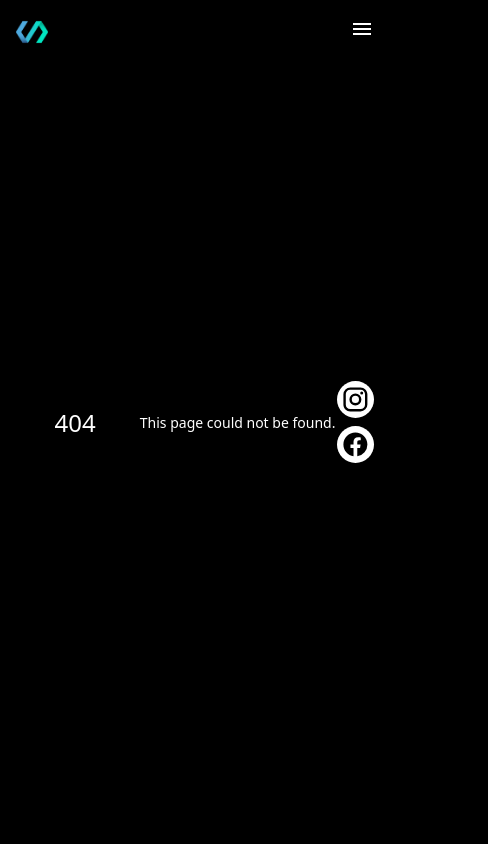
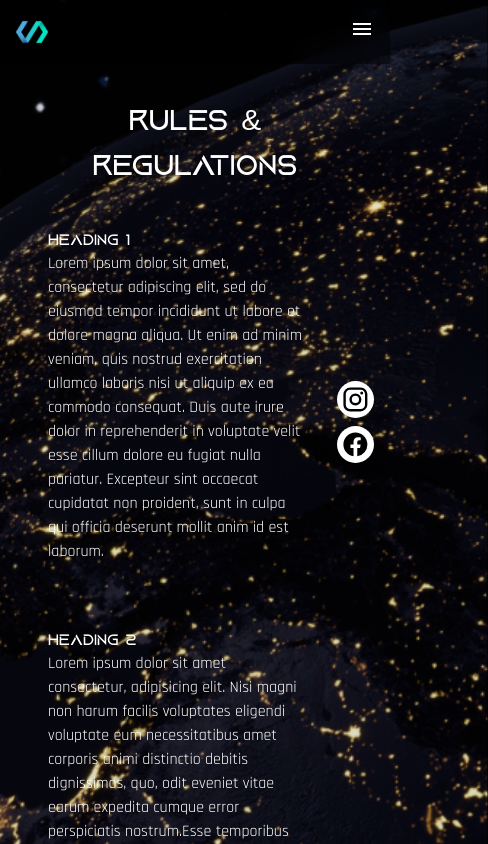
Before and after one commit to damnitjoshua/PNL23-Web, a Next.js app: page /rules in a window 390 px wide. Before the commit this address had no page. Shown: the top 844 px of the page, 488 px wide, since content can reach past the window. Built offline with nearby package versions, Linux system fonts and the light colour scheme.

Commit message:
Added Rules and its responsiveness

```diff
--- /dev/null
+++ b/app/rules/page.tsx
@@ -0,0 +1,42 @@
+import React from "react";
+import Image from "next/image";
+import MainBg from "../../public/images/rules.png";
+
+export default function Announcements() {
+    const announcements = [
+        {
+            id: 1,
+            title: "Heading 1",
+            content: "Lorem ipsum dolor sit amet, consectetur adipiscing elit, sed do eiusmod tempor incididunt ut labore et dolore magna aliqua. Ut enim ad minim veniam, quis nostrud exercitation ullamco laboris nisi ut aliquip ex ea commodo consequat. Duis aute irure dolor in reprehenderit in voluptate velit esse cillum dolore eu fugiat nulla pariatur. Excepteur sint occaecat cupidatat non proident, sunt in culpa qui officia deserunt mollit anim id est laborum."
+        },
+        {
+            id: 2,
+            title: "Heading 2",
+            content: "Lorem ipsum dolor sit amet consectetur, adipisicing elit. Nisi magni non harum facilis voluptates eligendi voluptate eum necessitatibus amet corporis animi distinctio debitis dignissimos, quo, odit eveniet vitae earum expedita cumque error perspiciatis nostrum.Esse temporibus corporis laborum exercitationem dolor.",
+        },
+    ];
+    return (
+        <div className="font-aquire pt-[3em]">
+            <header className="fixed z-30 flex h-screen w-fit flex-col items-end justify-center self-end pl-4 pb-[5em] ">
+                <h1 className="relative left-[-5.3em] hidden md:block -rotate-90 lg:text-[50px] text-[20px]">
+                    Rules & Regulations
+                </h1>
+            </header>
+            <section className="lg:mx-[8em] mx-[3em] mt-10 flex min-h-[100vh] h-fit flex-col items-end justify-center">
+                <div className="absolute left-0 top-10 w-full h-full min-h-fit -z-10">
+                    <Image src={MainBg} alt={"background"} className="absolute scale-150 md:scale-100 w-full " fill style={{ objectFit: "cover" }} />
+                    {/* <Image src={EarthImg} alt={"Earth image"} className="" fill style={{ objectFit: "cover" }} /> */}
+                </div>
+                <h1 className="md:hidden block m-auto text-center text-[30px] mb-10">Rules & Regulations</h1>
+                {announcements.map(item => (
+                    <div key={item.id} className="mb-[4em] md:ml-[5vw] mr-10 md:mr-[5vw]">
+                        <h1 className="lg:text-[35px]">{item.title}</h1>
+                        <p className="font-rajdhani">
+                            {item.content}
+                        </p>
+                    </div>
+                ))}
+            </section>
+        </div>
+    );
+}
```
Also changed, not shown: public/images/rules.png (added).
